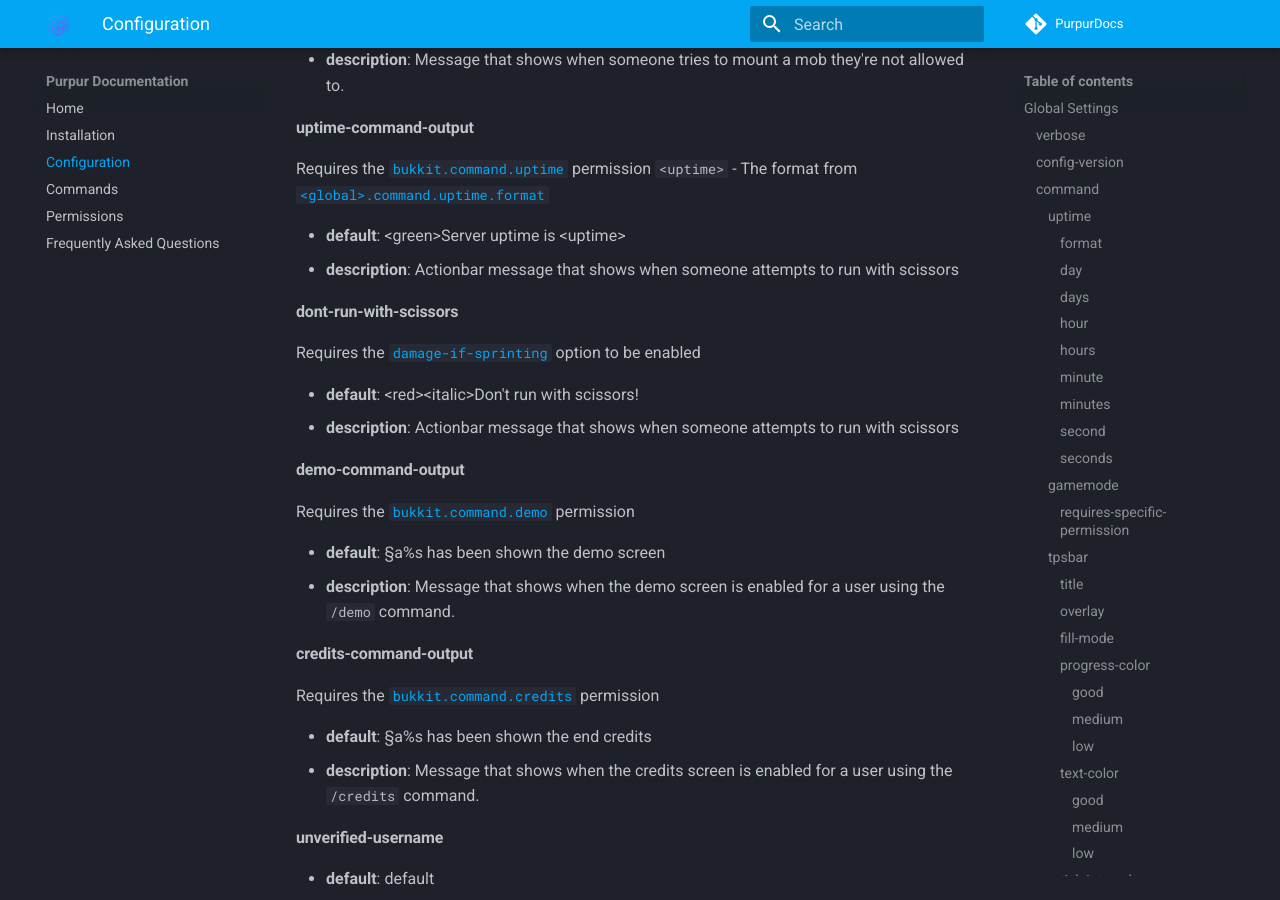
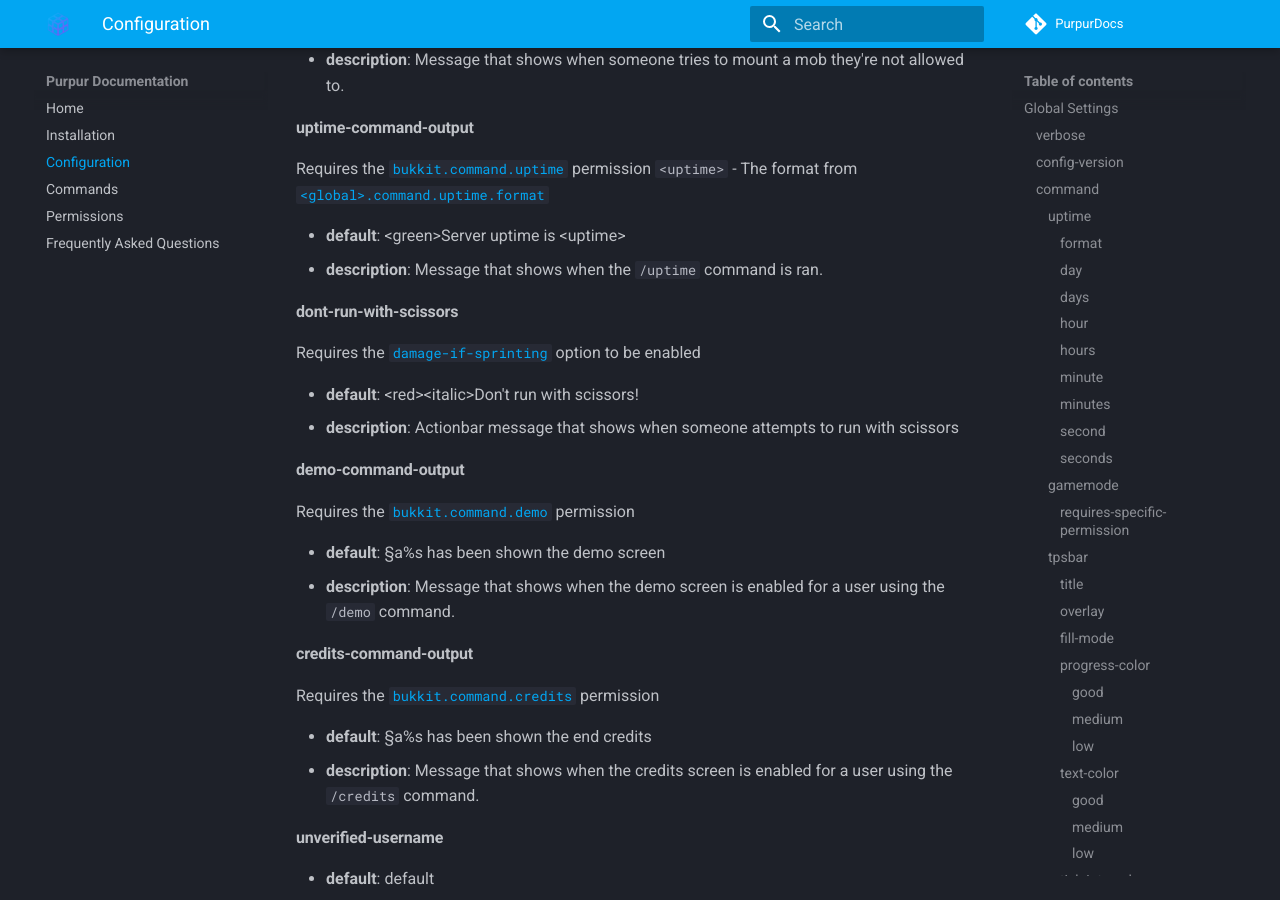
Before and after one commit to PurpurMC/PurpurDocs, an MkDocs documentation site: the page built from mkdocs/Configuration.md, in a window 1280 px wide and 900 px high, scrolled down 7312 px. Built offline with MkDocs 1.6.1 and Material for MkDocs 9.7.7, drawn with Linux system fonts in a browser that asks for light colours; comment, search, counter and statistics services are not loaded.

Commit message:
Updated 'uptime-command-output' description, fixes #28

```diff
--- a/mkdocs/Configuration.md
+++ b/mkdocs/Configuration.md
@@ -214,7 +214,7 @@ Requires the [`bukkit.command.uptime`](../Permissions#bukkitcommanduptime) permi
 `<uptime>` - The format from [`<global>.command.uptime.format`](#format)
 
 - **default**: &lt;green>Server uptime is &lt;uptime>
-- **description**: Actionbar message that shows when someone attempts to run with scissors
+- **description**: Message that shows when the `/uptime` command is ran.
 
 #### dont-run-with-scissors
 Requires the [`damage-if-sprinting`](#damage-if-sprinting) option to be enabled
```
